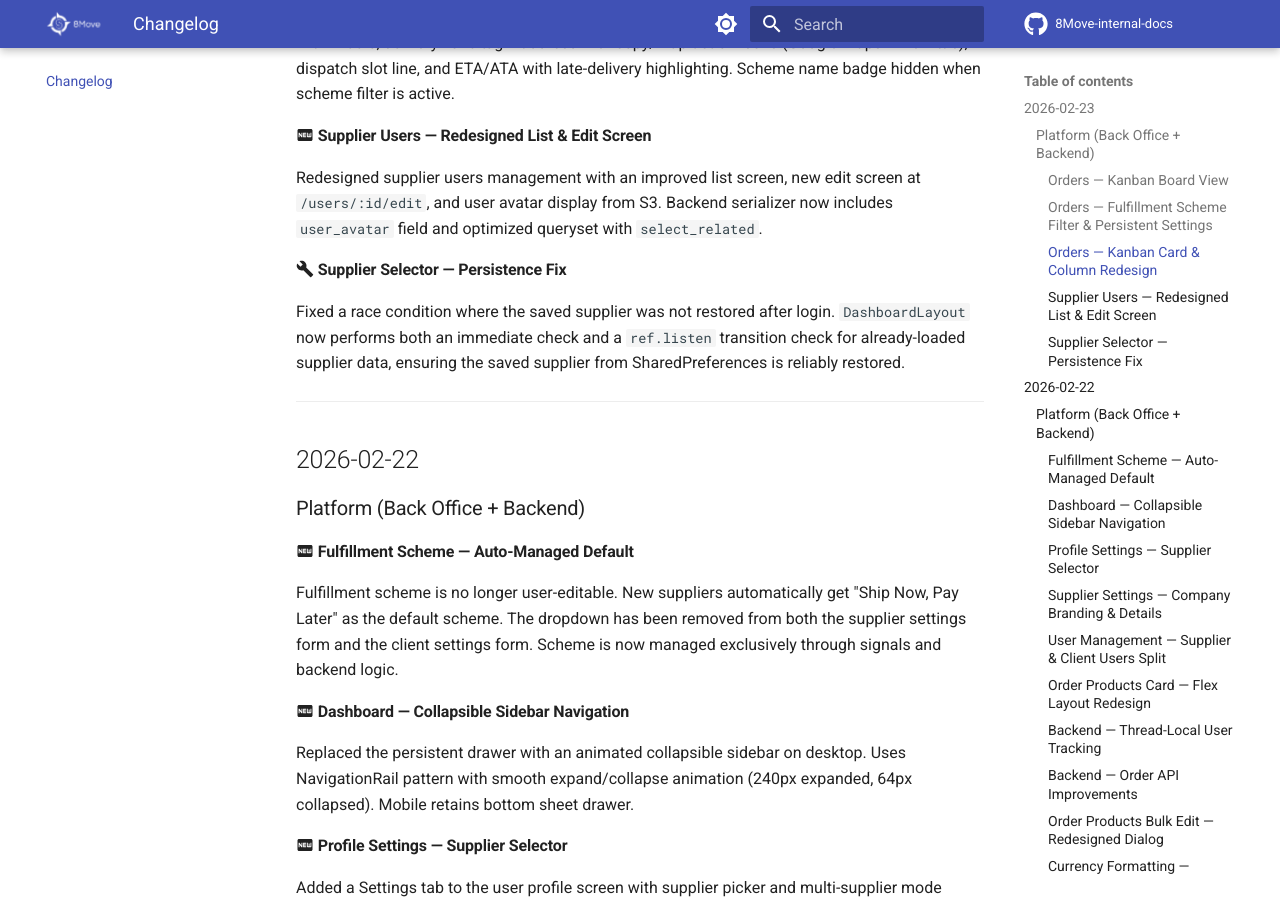
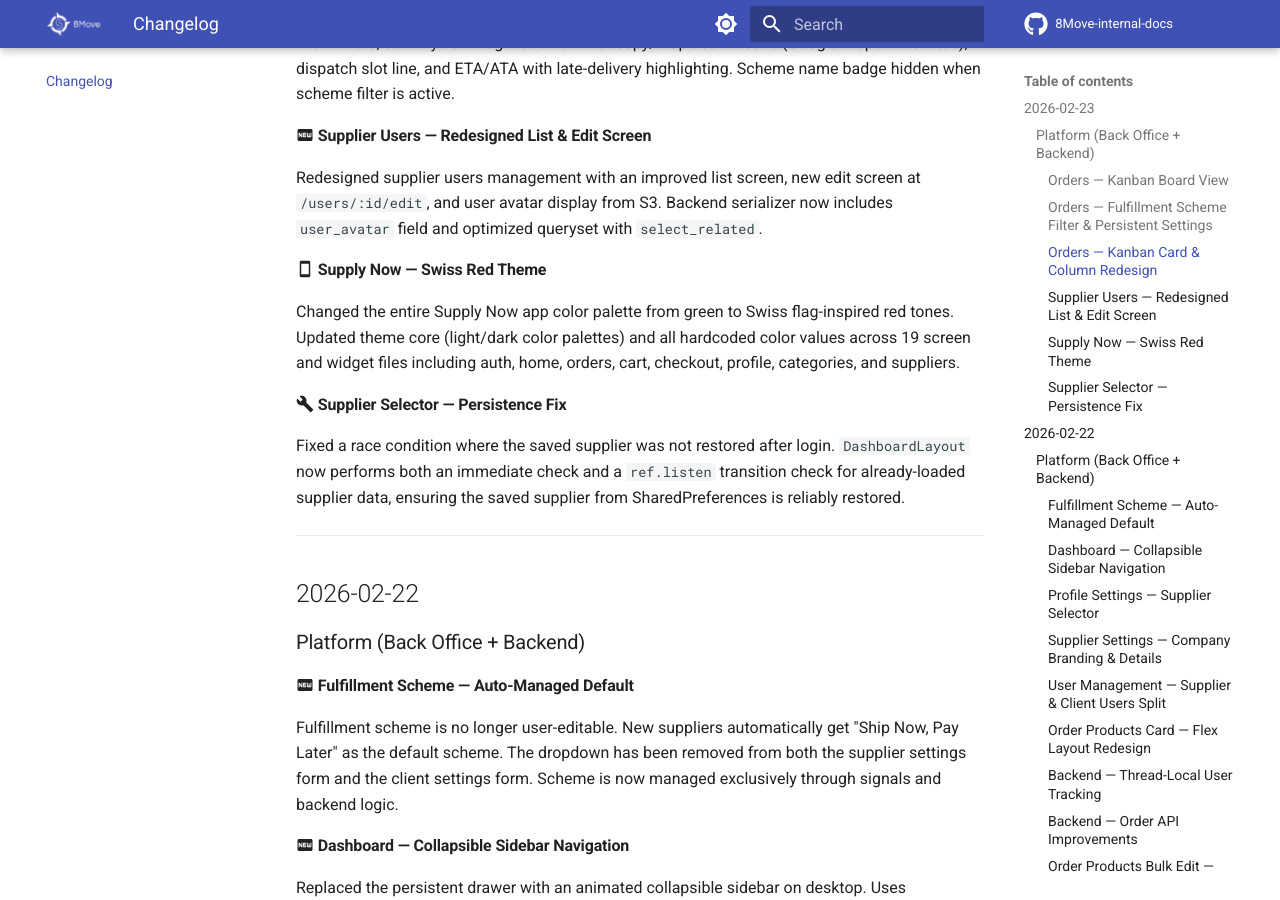
Before and after one commit to MaxShytov/8Move-internal-docs, an MkDocs documentation site: the page built from docs/changelog.md, in a window 1280 px wide and 900 px high, scrolled down 901 px. Built offline with MkDocs 1.6.1 and Material for MkDocs 9.7.7, drawn with Linux system fonts in a browser that asks for light colours; comment, search, counter and statistics services are not loaded.

Commit message:
docs: add Supply Now Swiss red theme change to changelog and notes
Co-Authored-By: Claude Opus 4.6 <noreply@anthropic.com>

```diff
--- a/docs/changelog.md
+++ b/docs/changelog.md
@@ -19,6 +19,9 @@ Kanban column headers now show two rows: status name + count badge (row 1), tota
 
 #### :material-new-box: Supplier Users — Redesigned List & Edit Screen
 Redesigned supplier users management with an improved list screen, new edit screen at `/users/:id/edit`, and user avatar display from S3. Backend serializer now includes `user_avatar` field and optimized queryset with `select_related`.
+
+#### :material-cellphone: Supply Now — Swiss Red Theme
+Changed the entire Supply Now app color palette from green to Swiss flag-inspired red tones. Updated theme core (light/dark color palettes) and all hardcoded color values across 19 screen and widget files including auth, home, orders, cart, checkout, profile, categories, and suppliers.
 
 #### :material-wrench: Supplier Selector — Persistence Fix
 Fixed a race condition where the saved supplier was not restored after login. `DashboardLayout` now performs both an immediate check and a `ref.listen` transition check for already-loaded supplier data, ensuring the saved supplier from SharedPreferences is reliably restored.
```
Also changed, not shown: docs/tasks/current/notes.md (+1 -0 lines).
